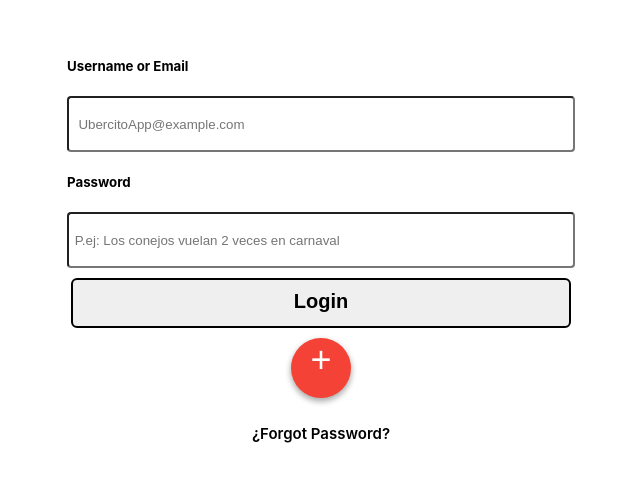
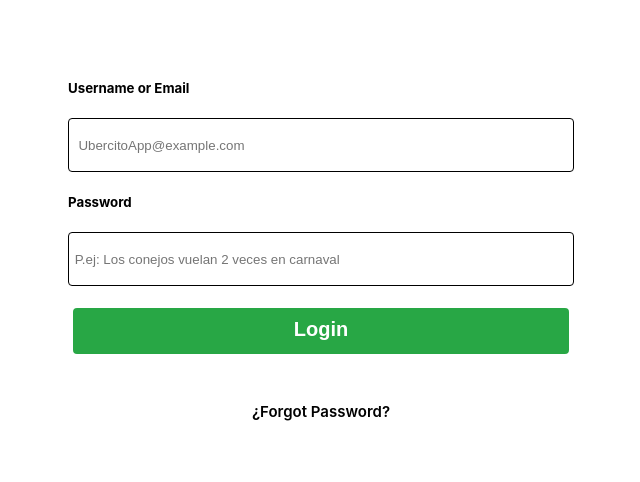
Before and after one commit to makhnnar/tubercito, a React (Create React App) app in the folder client/: page / in a window 1280 px wide. Shown: the part 148-630 px from the top of the page, without its empty margins (319-959 px from the left). Built offline with nearby package versions, Linux system fonts and the light colour scheme.

Commit message:
corrections

```diff
--- a/client/src/views/components/forms/DriverClient.js
+++ b/client/src/views/components/forms/DriverClient.js
@@ -14,8 +14,8 @@ class DriverClient extends Component {
 	render(){
 		return (
 			<div>
-			<input type="radio" name="person" value="Driver" onChange={this.handleInputChange} /> Driver
-			<input type="radio" name="person" value="Client" onChange={this.handleInputChange} /> Client
+			<input className="radio1" type="radio" name="person" value="Driver" onChange={this.handleInputChange} /> Driver
+			<input className="radio1" type="radio" name="person" value="Client" onChange={this.handleInputChange} /> Client
 	        </div>
 		)
 	  }
--- a/client/src/views/components/forms/GenderPicker.js
+++ b/client/src/views/components/forms/GenderPicker.js
@@ -16,8 +16,8 @@ class GenderPicker extends Component {
 	render(){
 		return (
 			<div className="radio">
-			<input type="radio" name="genero" value="female" onChange={this.handleInputChange}/> Female
-			<input type="radio" name="genero" value="male" onChange={this.handleInputChange}/> Male
+			<input className="radio1" type="radio" name="genero" value="female" onChange={this.handleInputChange}/> Female
+			<input className="radio1" type="radio" name="genero" value="male" onChange={this.handleInputChange}/> Male
 	        </div>
 		)
 	  }
--- a/client/src/views/containers/Home/Home.css
+++ b/client/src/views/containers/Home/Home.css
@@ -50,11 +50,11 @@
     color: black;
     background-color: #1883ba;
     border-radius: 6px;
+    cursor:pointer;
     border: 1.5px solid #0016b0;
  }
 
 .home-btn:hover{
-    color: #1883ba;
     background-color: #ffffff;
 }
 
--- a/client/src/views/containers/Login/Login.css
+++ b/client/src/views/containers/Login/Login.css
@@ -7,12 +7,23 @@
   flex-direction:column;
 }
 
+.inputs{
+  display: flex;
+  flex-direction: column;
+}
+
+.btn-forgot{
+  display: flex;
+  flex-direction: column;
+}
+
 .login-input{
   display: flex;
   flex:1;
   width:500px;
   height:50px;
   border-radius:4px;
+  border: 1px solid black;
 }
 
 .btn-login{
@@ -20,17 +31,28 @@
   text-align: center;
   cursor:pointer;
   justify-content: center;
-  margin:10px;
+  margin:20px;
   width: 500px;
   height: 50px;
   text-decoration: none;
+  background-color: #28a745;
   padding: 10px;
   font-weight: 600;
   font-size: 20px;
-  color: black;
+  color:#fff;
   border-radius: 6px;
-  border: 2px solid black;
+  border: 2px solid;
 
+}
+
+.btn-login:hover,
+.btn-login:focus {
+  background-color: #218838;
+}
+
+.btn-login:active {
+  top: 2px;
+  left: 2px;
 }
 
 .flotant{
@@ -40,13 +62,18 @@
   cursor:pointer;
   border-radius:100%;
   justify-content: center;
-  background:#F44336;
+  background-color:#BF1119;
   border:none;
   outline:none;
   color:#FFF;
   font-size:36px;
   box-shadow: 0 3px 6px rgba(0,0,0,0.16), 0 3px 6px rgba(0,0,0,0.23);
   transition:.3s;
+}
+
+.flotant:hover,
+.flotant:focus {
+  background-color: #EA131D;
 }
 
 .login-forgot{
@@ -56,7 +83,7 @@
   justify-content: center;
   align-items: center;
   margin:10px;
-  width: 200px;
+  width: 500px;
   height: 30px;
   text-decoration: none;
   padding: 10px;
--- a/client/src/views/containers/Login/Login.js
+++ b/client/src/views/containers/Login/Login.js
@@ -34,11 +34,14 @@ class Login extends React.Component {
   render() {
     return (
       <div className="container">
-         <UserNameLogin getUsername={this.getUsername}/>
+         <div className="inputs">
+          <UserNameLogin getUsername={this.getUsername}/>
           <Password getPassword={this.getPassword}/>
+         </div>
+         <div className="btn-forgot">
           <ButtonLogin handleClick={this.validation}/>
-          <ButtonFlotant/>
           <ForgotPassword/>
+         </div>
       </div>
     );
   }
--- a/client/src/views/containers/Register/Register.css
+++ b/client/src/views/containers/Register/Register.css
@@ -45,6 +45,11 @@
   flex-grow: 1;
 }
 
+.radio1{
+  height: 20px;
+  width: 20px;
+}
+
 .register-input{
   margin:2px;
   width:300px;
@@ -59,9 +64,20 @@
   width: 500px;
   text-decoration: none;
   padding: 10px;
+  background-color:#E64826;
   font-weight: 600;
   font-size: 20px;
-  color: black;
+  color: #fff;
   border-radius: 6px;
-  border: 2px solid black;
+  border: 2px solid ;
 }
+
+.register-btn:hover,
+.register-btn:focus {
+  background-color: #E85C3E;
+}
+
+.register-btn:active {
+  top: 2px;
+  left: 2px;
+}
--- a/client/src/views/containers/chat/Chat.css
+++ b/client/src/views/containers/chat/Chat.css
@@ -27,18 +27,25 @@
 .message-input{
 	margin: 2px;
 	width: 2000px;
+	height: 60px;
 	border-radius: 5px;
 	border: 1px solid black;
 }
 .message-btn{
+	cursor: pointer;
 	margin: 2px;
 	width: 300px;
+	height: 60px;
 	text-decoration: none;
     padding: 10px;
     font-weight: 600;
-    font-size: 20px;
+    font-size: 16px;
     color: black;
-    background-color: #1883ba;
+    background-color:#48D64E;
     border-radius: 6px;
-    border: 2px solid #0016b0;
+    border: 2px solid white;
 }
+
+.message-btn:hover{
+	background-color:#31BF38;
+}
--- a/client/src/views/containers/menu/Menu.css
+++ b/client/src/views/containers/menu/Menu.css
@@ -5,6 +5,13 @@
 	justify-content: center;
 	align-items: center;
 	flex-direction: column;
+}
+
+.header-img{
+	width:100px;
+    height:100px;
+    border-radius:50%;
+    border:7px solid #666;
 }
 
 .menu-btn{
@@ -22,18 +29,11 @@
 	margin:4px;
 	height: 50px;
   	width: 250px;
-	border-radius: 8px;
-	border: 1.8px solid black;
+	border-radius: 6px;
+	border: 1.8px solid;
 }
 
 .menu-btn:hover{
-    color: #1883ba;
+	color:black;
     background-color: #ffffff;
 }
-
-.header-img{
-	width:100px;
-    height:100px;
-    border-radius:50%;
-    border:7px solid #666;
-}
--- a/client/src/views/containers/profile/Profile.css
+++ b/client/src/views/containers/profile/Profile.css
@@ -47,11 +47,17 @@
   width: 500px;
   text-decoration: none;
   padding: 10px;
+  background-color:#4D90DA;
   font-weight: 600;
-  font-size: 20px;
-  color: black;
+  font-size: 17px;
+  color: #fff;
   border-radius: 6px;
-  border: 2px solid black;
+  border: 2px solid ;
+}
+
+.profile-btn:hover,
+.profile-btn:focus {
+  background-color: #3E84D4;
 }
 
 .IconDelete{
--- a/client/src/views/containers/requests/ClientRequestItem.css
+++ b/client/src/views/containers/requests/ClientRequestItem.css
@@ -116,11 +116,10 @@
     color: black;
     background-color: #1883ba;
     border-radius: 6px;
-    border: 2px solid #0016b0;
+    border: 1px solid black;
  }
 
 .btn:hover{
-    color: #1883ba;
     background-color: #ffffff;
 }
 
--- a/client/src/views/containers/requests/DriverRequestItem.css
+++ b/client/src/views/containers/requests/DriverRequestItem.css
@@ -107,10 +107,9 @@
     background-color: #1883ba;
     border-radius: 6px;
     cursor:pointer;
-    border: 2px solid #0016b0;
+    border: 1px solid black;
  }
 
 .btn:hover{
-    color: #1883ba;
     background-color: #ffffff;
 }
```
